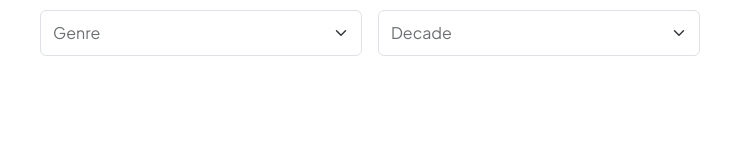
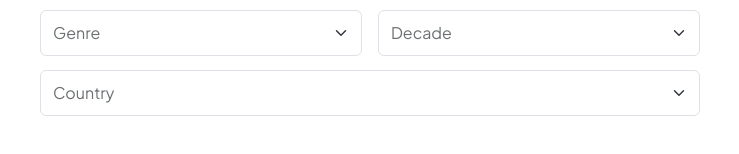
Before and after one commit to TashaStinger/test-music, a plain HTML site: page index.html in a window 1280 px wide. Shown: the part 132-286 px from the top of the page, 270-1009 px from the left. Drawn offline with nearby package versions, Linux system fonts and the light colour scheme.

Commit message:
Added Countries Select

```diff
--- a/index.html
+++ b/index.html
@@ -71,6 +71,19 @@
               </select>
             </div>
           </div>
+          <select class="select-country form-select">
+            <option selected>Country</option>
+            <option value="Australia">Australia</option>
+            <option value="France">France</option>
+            <option value="Germany">Germany</option>
+            <option value="Italy">Italy</option>
+            <option value="Poland">Poland</option>
+            <option value="Portugal">Portugal</option>
+            <option value="Spain">Spain</option>
+            <option value="Ukraine">Ukraine</option>
+            <option value="UK">United Kingdom</option>
+            <option value="USA">USA</option>
+          </select>
         </form>
       </div>
     </div>
--- a/src/style.css
+++ b/src/style.css
@@ -71,10 +71,11 @@ body {
     border-radius: 4px;
 }
 
-.select-genre, .select-decade {
+.select-genre, .select-decade, .select-country {
     font-family: Plus Jakarta Sans, Verdana, Geneva, Tahoma, sans-serif;
     color: #6C7072;
     padding-top: 10px;
     padding-bottom: 10px;
     padding-left: 12px;
+    margin-bottom: 14px;
 }
```
